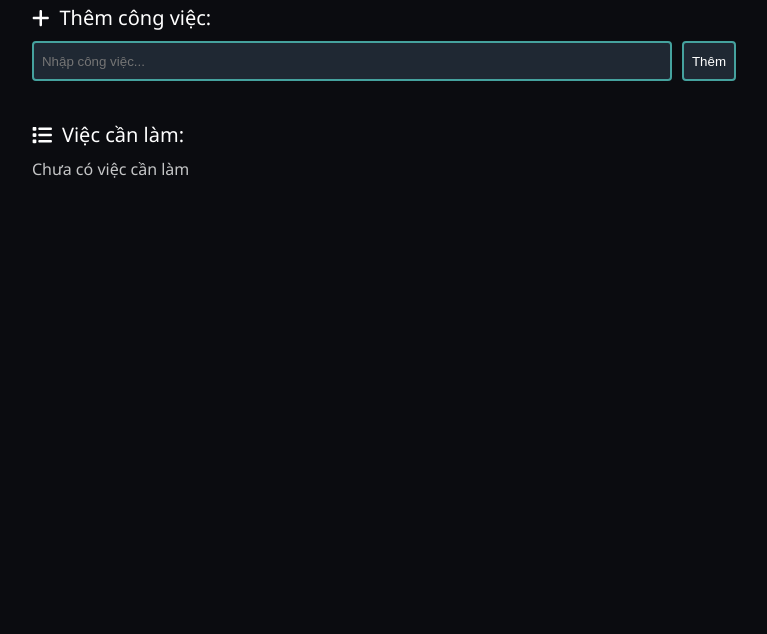
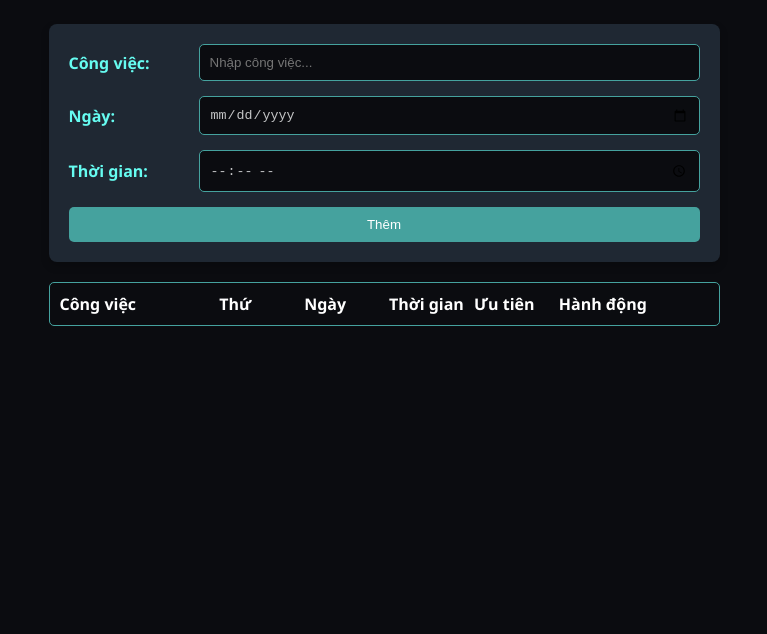
Before and after one commit to Sickked-C/Todo-List, a React app: page / in a window 1280 px wide. Shown: the part 166-800 px from the top of the page, without its empty margins (256-1023 px from the left). Built offline with nearby package versions, Linux system fonts and the light colour scheme.

Commit message:
Cập nhật code: sửa giao diện và logic

```diff
--- a/src/components/Add.js
+++ b/src/components/Add.js
@@ -1,38 +1,72 @@
 import React, { useState } from "react";
-import '../styles/Add.scss';
-import { FontAwesomeIcon } from "@fortawesome/react-fontawesome";
-import { faPlus } from "@fortawesome/free-solid-svg-icons";
+import "../styles/Add.scss";
 
 const Add = ({ addWork }) => {
   const [workName, setWorkName] = useState("");
+  const [day, setDay] = useState("Thứ Hai");
+  const [date, setDate] = useState("");
+  const [time, setTime] = useState("");
 
   const handleAdd = () => {
-    if (workName.trim()) {
-      addWork(workName);
-      setWorkName(""); // Xóa nội dung input sau khi thêm
+    if (!workName.trim() || !date || !time) {
+      alert("Vui lòng nhập đầy đủ thông tin!");
+      return;
     }
+
+    // Tự động tính thứ từ ngày
+    const calculatedDay = getDayFromDate(date);
+    addWork(workName, calculatedDay, date, time);
+
+    setWorkName(""); // Xóa nội dung input sau khi thêm
+    setDate("");
+    setTime("");
   };
 
-  const handleKeyDown = (e) => {
-    if (e.key === "Enter") {
-      handleAdd(); // Gọi hàm thêm khi nhấn Enter
-    }
+  // Hàm tính toán thứ từ ngày
+  const getDayFromDate = (date) => {
+    const days = [
+      "Chủ Nhật",
+      "Thứ Hai",
+      "Thứ Ba",
+      "Thứ Tư",
+      "Thứ Năm",
+      "Thứ Sáu",
+      "Thứ Bảy",
+    ];
+    const dayIndex = new Date(date).getDay();
+    return days[dayIndex];
   };
 
   return (
-    <div>
-      <label>
-        <FontAwesomeIcon icon={faPlus} className="addIcon" />
-        Thêm công việc:
-      </label>
-      <input
-        type="text"
-        value={workName}
-        onChange={(e) => setWorkName(e.target.value)}
-        onKeyDown={handleKeyDown} // Lắng nghe sự kiện nhấn phím
-        placeholder="Nhập công việc..."
-      />
-      <input type="submit" value="Thêm" onClick={handleAdd} />
+    <div className="task-form">
+      <div className="form-row">
+        <label>Công việc:</label>
+        <input
+          type="text"
+          placeholder="Nhập công việc..."
+          value={workName}
+          onChange={(e) => setWorkName(e.target.value)}
+        />
+      </div>
+      <div className="form-row">
+        <label>Ngày:</label>
+        <input
+          type="date"
+          value={date}
+          onChange={(e) => setDate(e.target.value)}
+        />
+      </div>
+      <div className="form-row">
+        <label>Thời gian:</label>
+        <input
+          type="time"
+          value={time}
+          onChange={(e) => setTime(e.target.value)}
+        />
+      </div>
+      <button className="add-button" onClick={handleAdd}>
+        Thêm
+      </button>
     </div>
   );
 };
--- a/src/components/Work.js
+++ b/src/components/Work.js
@@ -1,42 +1,73 @@
 import React from "react";
-import '../styles/Work.scss';
+import "../styles/Work.scss";
 import { FontAwesomeIcon } from "@fortawesome/react-fontawesome";
-import { faCheck, faList, faEdit, faClock, faStar } from "@fortawesome/free-solid-svg-icons";
+import { faCheck, faEdit, faClock, faCalendarAlt } from "@fortawesome/free-solid-svg-icons";
 
-class Work extends React.Component {
-  render() {
-    const { workList, deleteWork, completeWork, toggleDailyWork } = this.props;
+const Work = ({ workList, deleteWork, completeWork, editWorkName, editWorkDetails }) => {
+  const sortedWorkList = workList.sort((a, b) => {
+    const dayOrder = [
+      "Thứ Hai",
+      "Thứ Ba",
+      "Thứ Tư",
+      "Thứ Năm",
+      "Thứ Sáu",
+      "Thứ Bảy",
+      "Chủ Nhật",
+    ];
+
+    // Sắp xếp theo thứ trong tuần
+    const dayDiff = dayOrder.indexOf(a.day) - dayOrder.indexOf(b.day);
+    if (dayDiff !== 0) return dayDiff;
+
+    // Sắp xếp theo ngày/tháng/năm
+    const dateDiff = new Date(a.date.split("-").reverse().join("-")) - new Date(b.date.split("-").reverse().join("-"));
+    if (dateDiff !== 0) return dateDiff;
+
+    // Sắp xếp theo thời gian (hh:mm)
+    const timeDiff =
+      parseInt(a.time.replace(":", ""), 10) - parseInt(b.time.replace(":", ""), 10);
+    if (timeDiff !== 0) return timeDiff;
+
+    // Sắp xếp theo ưu tiên (Thấp -> Cao)
+    const priorityOrder = { Thấp: 1, "Trung bình": 2, Cao: 3 };
+    return priorityOrder[a.priority] - priorityOrder[b.priority];
+  });
+
   return (
-      <>
-        {workList.length !== 0 ? (
-          <>
-            <p className="work-title">
-              <FontAwesomeIcon icon={faList} className="listIcon" />
-              Việc cần làm:
-            </p>
-            {workList.map((work) => (
-              <div className="work" key={work.id}>
-                <p>{work.name}</p>
-                <p>Ưu tiên: {work.priority}</p>
-                <p>Thời gian: {work.time}</p>
-                <div>
+    <div className="work-list">
+      <div className="work-header">
+        <span>Công việc</span>
+        <span>Thứ</span>
+        <span>Ngày</span>
+        <span>Thời gian</span>
+        <span>Ưu tiên</span>
+        <span>Hành động</span>
+      </div>
+      {sortedWorkList.map((work) => (
+        <div className="work-item" key={work.id}>
+          <span>{work.name}</span>
+          <span>{work.day}</span>
+          <span>{work.date.split("-").reverse().join("-")}</span>
+          <span>{work.time}</span>
+          <span>{work.priority}</span>
+          <div className="work-actions">
             <FontAwesomeIcon
               icon={faEdit}
               className="editIcon"
               title="Sửa nội dung"
-                    onClick={() => this.props.editWorkName(work.id)}
+              onClick={() => editWorkName(work.id)}
             />
             <FontAwesomeIcon
               icon={faClock}
               className="editIcon"
-                    title="Sửa thời gian và mức độ"
-                    onClick={() => this.props.editWorkDetails(work.id)}
+              title="Sửa thời gian"
+              onClick={() => editWorkDetails(work.id, "time")}
             />
             <FontAwesomeIcon
-                    icon={faStar}
-                    className={`starIcon ${work.isDaily ? "active" : ""}`}
-                    title="Đánh dấu công việc thường ngày"
-                    onClick={() => toggleDailyWork(work.id)}
+              icon={faCalendarAlt}
+              className="editIcon"
+              title="Sửa ngày"
+              onClick={() => editWorkDetails(work.id, "date")}
             />
             <FontAwesomeIcon
               icon={faCheck}
@@ -47,19 +78,8 @@ class Work extends React.Component {
           </div>
         </div>
       ))}
-          </>
-        ) : (
-          <>
-            <p className="work-title">
-              <FontAwesomeIcon icon={faList} className="listIcon" />
-              Việc cần làm:
-            </p>
-            <p className="work-describe">Chưa có việc cần làm</p>
-          </>
-        )}
-      </>
+    </div>
   );
-  }
-}
+};
 
 export default Work;
--- a/src/styles/Add.scss
+++ b/src/styles/Add.scss
@@ -1,23 +1,38 @@
+.task-form {
+  display: flex;
+  flex-direction: column;
+  gap: 15px;
+  margin-bottom: 20px;
+  background-color: #1f2833;
+  padding: 20px;
+  border-radius: 8px;
+  box-shadow: 0 4px 8px rgba(0, 0, 0, 0.2);
+}
+
+.form-row {
+  display: flex;
+  align-items: center;
+  gap: 10px;
+}
+
 label {
-    font-size: 20px;
-    margin-top: 40px;
-    margin-bottom: 10px;
-    display: block;
-
-    .addIcon {
-        margin-right: 10px;
-    }
+  width: 120px;
+  font-weight: bold;
+  color: #66fcf1;
 }
 
 input {
-    height: 40px;
-    width: 50vw;
-    padding: 8px;
-    background-color: #1f2833;
-    border: 2px solid #45a29e;
-    border-radius: 4px;
+  flex: 1;
+  padding: 10px;
+  border: 1px solid #45a29e;
+  border-radius: 5px;
+  background-color: #0b0c10;
+  color: #c5c6c7;
+}
+
+input:focus {
   outline: none;
-    transition: all 0.2s;
+  border-color: #66fcf1;
 }
 
 input[type="text"] {
@@ -35,3 +50,17 @@ input[type="submit"] {
     border-color: #fff;
   }
 }
+
+.add-button {
+  padding: 10px 20px;
+  background-color: #45a29e;
+  color: white;
+  border: none;
+  border-radius: 5px;
+  cursor: pointer;
+  transition: background-color 0.3s;
+}
+
+.add-button:hover {
+  background-color: #66fcf1;
+}
--- a/src/styles/Work.scss
+++ b/src/styles/Work.scss
@@ -60,3 +60,56 @@
       }
     }
 }
+
+.work-list {
+  display: flex;
+  flex-direction: column;
+  gap: 10px;
+}
+
+.work-header,
+.work-item {
+  display: grid;
+  grid-template-columns: 2fr 1fr 1fr 1fr 1fr 2fr;
+  gap: 10px;
+  padding: 10px;
+  background-color: #1f2833;
+  border: 1px solid #45a29e;
+  border-radius: 5px;
+  color: #c5c6c7;
+}
+
+.work-header {
+  font-weight: bold;
+  background-color: #0b0c10;
+  color: #66fcf1;
+}
+
+.work-actions {
+  display: flex;
+  gap: 10px;
+}
+
+.editIcon {
+  cursor: pointer;
+  color: #66fcf1;
+  transition: color 0.3s;
+}
+
+.editIcon:hover {
+  color: #45a29e;
+}
+
+.checkIcon {
+  cursor: pointer;
+  color: #4caf50;
+  transition: color 0.3s;
+}
+
+.checkIcon:hover {
+  color: #388e3c;
+}
+
+.work-item:nth-child(even) {
+  background-color: #0b0c10;
+}
--- a/src/views/App.js
+++ b/src/views/App.js
@@ -24,23 +24,24 @@ class App extends React.Component {
   };
 
   // Thêm công việc mới
-  addWork = (workName) => {
+  addWork = (workName, day, date, time) => {
     const prediction = predictFromLearningData(workName);
     const newWork = {
       id: Date.now(),
       name: workName,
-      priority: prediction.priority,
-      time: prediction.time,
+      priority: prediction.priority, // Ưu tiên
+      time, // Thời gian (hh:mm)
+      day, // Thứ trong tuần (Monday, Tuesday, ...)
+      date, // Ngày/tháng/năm
       isDaily: false,
       createdAt: new Date().toLocaleString(),
     };
-    this.setState(
-      (prevState) => {
-        const updatedWorkList = [...prevState.workList, newWork];
-        this.saveToLocalStorage("workList", updatedWorkList);
-        return { workList: updatedWorkList };
-      }
-    );
+
+    this.setState((prevState) => {
+      const updatedWorkList = [...prevState.workList, newWork];
+      this.saveToLocalStorage("workList", updatedWorkList);
+      return { workList: updatedWorkList };
+    });
   };
 
   // Xóa công việc
@@ -108,12 +109,82 @@ class App extends React.Component {
     this.setState({ workList, history });
   }
 
+  toggleDailyWork = (id) => {
+    this.setState((prevState) => {
+      const updatedWorkList = prevState.workList.map((work) =>
+        work.id === id ? { ...work, isDaily: !work.isDaily } : work
+      );
+      this.saveToLocalStorage("workList", updatedWorkList);
+      return { workList: updatedWorkList };
+    });
+  };
+
+  // Hàm sửa nội dung công việc
+  editWorkName = (id) => {
+    const newName = prompt("Nhập nội dung công việc mới:");
+    if (newName) {
+      this.setState((prevState) => {
+        const updatedWorkList = prevState.workList.map((work) =>
+          work.id === id ? { ...work, name: newName } : work
+        );
+        this.saveToLocalStorage("workList", updatedWorkList);
+        return { workList: updatedWorkList };
+      });
+    }
+  };
+
+  // Hàm sửa thời gian, ngày, hoặc thứ
+  editWorkDetails = (id, field) => {
+    if (field === "time") {
+      const newTime = prompt("Nhập thời gian mới (hh:mm):");
+      if (newTime) {
+        this.setState((prevState) => {
+          const updatedWorkList = prevState.workList.map((work) =>
+            work.id === id ? { ...work, time: newTime } : work
+          );
+          this.saveToLocalStorage("workList", updatedWorkList);
+          return { workList: updatedWorkList };
+        });
+      }
+    } else if (field === "date") {
+      const newDate = prompt("Nhập ngày mới (yyyy-mm-dd):");
+      if (newDate) {
+        const newDay = this.getDayFromDate(newDate); // Tính toán thứ từ ngày
+        this.setState((prevState) => {
+          const updatedWorkList = prevState.workList.map((work) =>
+            work.id === id ? { ...work, date: newDate, day: newDay } : work
+          );
+          this.saveToLocalStorage("workList", updatedWorkList);
+          return { workList: updatedWorkList };
+        });
+      }
+    } else if (field === "day") {
+      const newDay = prompt("Nhập thứ mới (Monday, Tuesday, ...):");
+      if (newDay) {
+        this.setState((prevState) => {
+          const updatedWorkList = prevState.workList.map((work) =>
+            work.id === id ? { ...work, day: newDay } : work
+          );
+          this.saveToLocalStorage("workList", updatedWorkList);
+          return { workList: updatedWorkList };
+        });
+      }
+    }
+  };
+
+  // Hàm tính toán thứ từ ngày
+  getDayFromDate = (date) => {
+    const days = ["Sunday", "Monday", "Tuesday", "Wednesday", "Thursday", "Friday", "Saturday"];
+    const dayIndex = new Date(date).getDay();
+    return days[dayIndex];
+  };
+
   render() {
     return (
       <Router>
         <div>
           <nav>
-            <Link to="/">Trang chính</Link> | <Link to="/history">Lịch sử</Link>
+            <Link to="/">Trang chính</Link><Link to="/history">Lịch sử</Link>
           </nav>
           <Routes>
             <Route
@@ -126,6 +197,9 @@ class App extends React.Component {
                     workList={this.state.workList}
                     deleteWork={this.deleteWork}
                     completeWork={this.completeWork}
+                    toggleDailyWork={this.toggleDailyWork} // Thêm hàm toggleDailyWork
+                    editWorkName={this.editWorkName} // Truyền hàm sửa nội dung
+                    editWorkDetails={this.editWorkDetails} // Truyền hàm sửa thời gian
                   />
                 </div>
               }
```
Also changed, not shown: src/styles/App.scss (+20 -0 lines), src/styles/History.scss (indentation only). Lines whose indentation alone changed are shown as unchanged.
